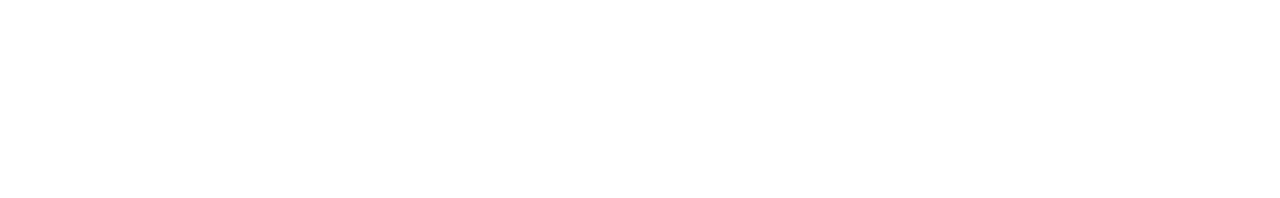
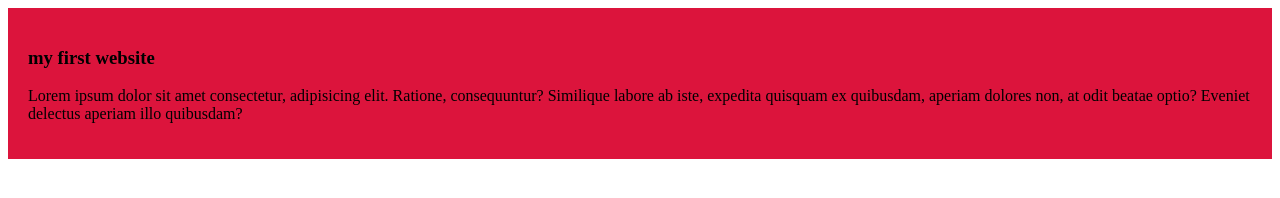
Before and after one commit to shantomooon/my-simple-website, a plain HTML site: page index.html in a window 1280 px wide. Drawn offline with Linux system fonts and the light colour scheme.

```diff
--- a/index.html
+++ b/index.html
@@ -4,8 +4,12 @@
     <meta charset="UTF-8">
     <meta name="viewport" content="width=device-width, initial-scale=1.0">
     <title>my simple website</title>
+<link rel="stylesheet" href="styles/blog.css">
 </head>
 <body>
-
+   <div>
+    <h3>my first website</h3>
+    <p>Lorem ipsum dolor sit amet consectetur, adipisicing elit. Ratione, consequuntur? Similique labore ab iste, expedita quisquam ex quibusdam, aperiam dolores non, at odit beatae optio? Eveniet delectus aperiam illo quibusdam?</p>
+   </div>
 </body>
 </html>
--- /dev/null
+++ b/styles/blog.css
@@ -0,0 +1,4 @@
+div{
+    background-color: crimson;
+    padding: 20px;
+}
```
